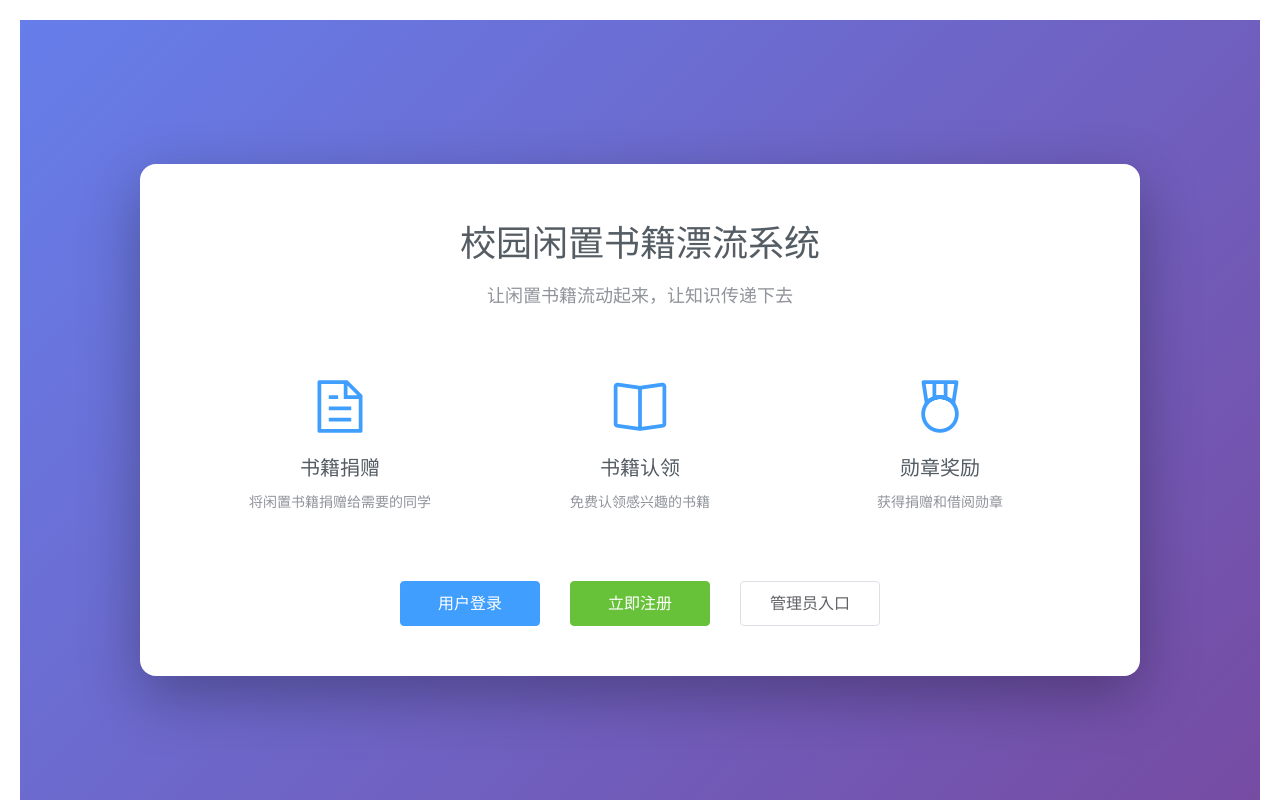
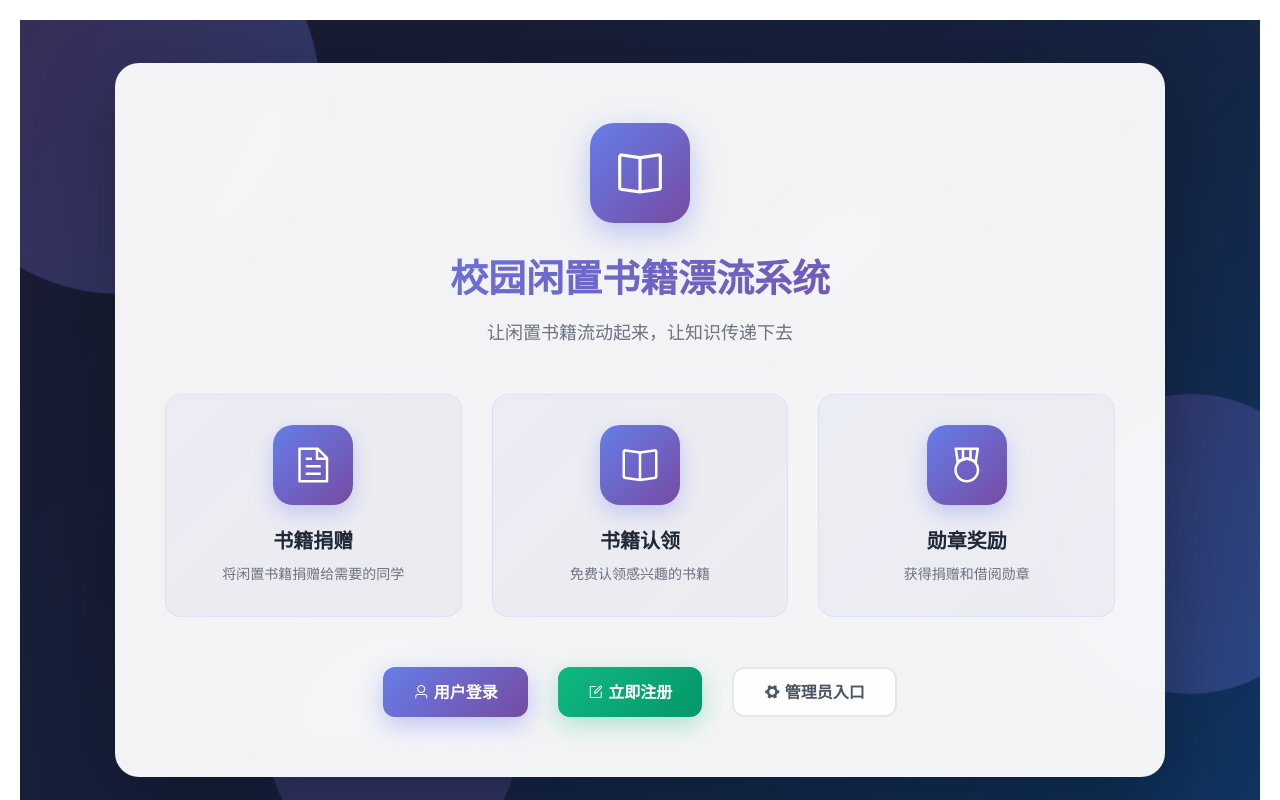
Before and after one commit to zhangqi2026/book_drift, a Nuxt app in the folder book-qianduan/: page /login in a window 1280 px wide. Built offline with nearby package versions, Linux system fonts and the light colour scheme.

Commit message:
美化登录界面

```diff
--- a/book-qianduan/pages/login.vue
+++ b/book-qianduan/pages/login.vue
@@ -1,56 +1,93 @@
   <template>
   <div class="login-container">
+    <!-- 装饰性背景元素 -->
+    <div class="bg-decoration">
+      <div class="circle circle-1"></div>
+      <div class="circle circle-2"></div>
+      <div class="circle circle-3"></div>
+      <div class="circle circle-4"></div>
+    </div>
+
     <!-- 开始界面 -->
-    <div v-if="!showLogin" class="welcome-box">
+    <div v-if="!showLogin" class="welcome-box" :class="{ 'slide-in': !showLogin }">
+      <div class="welcome-header">
+        <div class="logo-icon">
+          <i class="el-icon-reading"></i>
+        </div>
         <h1 class="welcome-title">校园闲置书籍漂流系统</h1>
         <p class="welcome-subtitle">让闲置书籍流动起来，让知识传递下去</p>
+      </div>
 
       <div class="features">
         <div class="feature-item">
+          <div class="feature-icon-wrapper">
             <i class="el-icon-document feature-icon"></i>
+          </div>
           <h3>书籍捐赠</h3>
           <p>将闲置书籍捐赠给需要的同学</p>
         </div>
         <div class="feature-item">
+          <div class="feature-icon-wrapper">
             <i class="el-icon-reading feature-icon"></i>
+          </div>
           <h3>书籍认领</h3>
           <p>免费认领感兴趣的书籍</p>
         </div>
         <div class="feature-item">
+          <div class="feature-icon-wrapper">
             <i class="el-icon-medal feature-icon"></i>
+          </div>
           <h3>勋章奖励</h3>
           <p>获得捐赠和借阅勋章</p>
         </div>
       </div>
 
       <div class="action-buttons">
-        <el-button type="primary" size="large" @click="showLogin = true">用户登录</el-button>
-        <el-button type="success" size="large" @click="goToRegister">立即注册</el-button>
-        <el-button size="large" @click="handleAdminLogin">管理员入口</el-button>
+        <el-button type="primary" size="large" @click="showLogin = true" class="btn-main">
+          <i class="el-icon-user"></i> 用户登录
+        </el-button>
+        <el-button type="success" size="large" @click="goToRegister" class="btn-secondary">
+          <i class="el-icon-edit-outline"></i> 立即注册
+        </el-button>
+        <el-button size="large" @click="handleAdminLogin" class="btn-admin">
+          <i class="el-icon-s-tools"></i> 管理员入口
+        </el-button>
       </div>
     </div>
 
     <!-- 登录界面 -->
-    <div v-else class="login-box">
+    <div v-else class="login-box" :class="{ 'slide-in': showLogin }">
+      <div class="login-header">
+        <div class="back-btn" @click="showLogin = false">
+          <i class="el-icon-arrow-left"></i>
+        </div>
         <h2 class="login-title">用户登录</h2>
+      </div>
+
       <el-form :model="userLoginForm" :rules="userLoginRules" ref="userLoginForm" class="login-form">
         <el-form-item prop="username">
-          <el-input v-model="userLoginForm.username" placeholder="请输入用户名/学号" prefix-icon="el-icon-user"></el-input>
+          <div class="input-wrapper">
+            <i class="el-icon-user input-icon"></i>
+            <el-input v-model="userLoginForm.username" placeholder="请输入用户名/学号"></el-input>
+          </div>
         </el-form-item>
         <el-form-item prop="password">
-          <el-input v-model="userLoginForm.password" type="password" placeholder="请输入密码" prefix-icon="el-icon-lock" @keyup.enter.native="handleUserLogin"></el-input>
+          <div class="input-wrapper">
+            <i class="el-icon-lock input-icon"></i>
+            <el-input v-model="userLoginForm.password" type="password" placeholder="请输入密码" @keyup.enter.native="handleUserLogin"></el-input>
+          </div>
         </el-form-item>
         <el-form-item>
-          <el-checkbox v-model="userLoginForm.remember">记住我</el-checkbox>
+          <el-checkbox v-model="userLoginForm.remember" class="remember-checkbox">记住我</el-checkbox>
         </el-form-item>
         <el-form-item>
-          <el-button type="primary" class="login-button" @click="handleUserLogin" :loading="userLoading">登录</el-button>
+          <el-button type="primary" class="login-button" @click="handleUserLogin" :loading="userLoading">
+            <span v-if="!userLoading">登 录</span>
+          </el-button>
         </el-form-item>
         <div class="login-footer">
           <span>还没有账号？</span>
-          <nuxt-link to="/register">立即注册</nuxt-link>
-          <span style="margin-left: 15px;">|</span>
-          <span style="margin-left: 15px; cursor: pointer; color: #409EFF;" @click="showLogin = false">返回首页</span>
+          <nuxt-link to="/register" class="register-link">立即注册</nuxt-link>
         </div>
       </el-form>
     </div>
@@ -258,106 +295,362 @@
   justify-content: center;
   align-items: center;
   height: 100vh;
-  background: linear-gradient(135deg, #667eea 0%, #764ba2 100%);
+  background: linear-gradient(135deg, #1a1a2e 0%, #16213e 50%, #0f3460 100%);
+  position: relative;
+  overflow: hidden;
 }
 
+/* 装饰性背景元素 */
+.bg-decoration {
+  position: absolute;
+  top: 0;
+  left: 0;
+  width: 100%;
+  height: 100%;
+  overflow: hidden;
+  z-index: 0;
+}
+
+.circle {
+  position: absolute;
+  border-radius: 50%;
+  background: linear-gradient(135deg, rgba(102, 126, 234, 0.3), rgba(118, 75, 162, 0.3));
+  animation: float 8s ease-in-out infinite;
+}
+
+.circle-1 {
+  width: 400px;
+  height: 400px;
+  top: -100px;
+  left: -100px;
+  animation-delay: 0s;
+}
+
+.circle-2 {
+  width: 300px;
+  height: 300px;
+  top: 50%;
+  right: -80px;
+  animation-delay: 2s;
+}
+
+.circle-3 {
+  width: 250px;
+  height: 250px;
+  bottom: -50px;
+  left: 20%;
+  animation-delay: 4s;
+}
+
+.circle-4 {
+  width: 200px;
+  height: 200px;
+  top: 20%;
+  left: 60%;
+  animation-delay: 6s;
+}
+
+@keyframes float {
+  0%, 100% {
+    transform: translateY(0) rotate(0deg);
+  }
+  50% {
+    transform: translateY(-30px) rotate(180deg);
+  }
+}
+
+/* 欢迎界面样式 */
 .welcome-box {
-  width: 900px;
-  padding: 50px;
-  background-color: white;
-  border-radius: 16px;
-  box-shadow: 0 20px 60px rgba(0, 0, 0, 0.3);
+  width: 950px;
+  padding: 60px 50px;
+  background: rgba(255, 255, 255, 0.95);
+  backdrop-filter: blur(20px);
+  border-radius: 24px;
+  box-shadow: 0 25px 80px rgba(0, 0, 0, 0.3);
   text-align: center;
+  position: relative;
+  z-index: 1;
+}
+
+.slide-in {
+  animation: slideIn 0.5s ease-out;
+}
+
+@keyframes slideIn {
+  from {
+    opacity: 0;
+    transform: translateY(30px) scale(0.95);
+  }
+  to {
+    opacity: 1;
+    transform: translateY(0) scale(1);
+  }
+}
+
+.welcome-header {
+  margin-bottom: 50px;
+}
+
+.logo-icon {
+  width: 100px;
+  height: 100px;
+  margin: 0 auto 25px;
+  background: linear-gradient(135deg, #667eea 0%, #764ba2 100%);
+  border-radius: 24px;
+  display: flex;
+  align-items: center;
+  justify-content: center;
+  box-shadow: 0 10px 30px rgba(102, 126, 234, 0.4);
+}
+
+.logo-icon i {
+  font-size: 50px;
+  color: white;
 }
 
 .welcome-title {
-  font-size: 36px;
-  color: #545c64;
+  font-size: 38px;
+  font-weight: 700;
+  background: linear-gradient(135deg, #667eea 0%, #764ba2 100%);
+  -webkit-background-clip: text;
+  -webkit-text-fill-color: transparent;
+  background-clip: text;
   margin-bottom: 15px;
 }
 
 .welcome-subtitle {
   font-size: 18px;
-  color: #909399;
-  margin-bottom: 50px;
+  color: #6b7280;
+  font-weight: 400;
 }
 
 .features {
   display: flex;
   justify-content: space-around;
   margin-bottom: 50px;
+  gap: 30px;
 }
 
 .feature-item {
   flex: 1;
-  padding: 20px;
+  padding: 30px 20px;
+  background: linear-gradient(135deg, rgba(102, 126, 234, 0.05) 0%, rgba(118, 75, 162, 0.05) 100%);
+  border-radius: 16px;
+  transition: all 0.3s ease;
+  border: 1px solid rgba(102, 126, 234, 0.1);
+}
+
+.feature-item:hover {
+  transform: translateY(-8px);
+  box-shadow: 0 15px 40px rgba(102, 126, 234, 0.2);
+  border-color: rgba(102, 126, 234, 0.3);
+}
+
+.feature-icon-wrapper {
+  width: 80px;
+  height: 80px;
+  margin: 0 auto 20px;
+  background: linear-gradient(135deg, #667eea 0%, #764ba2 100%);
+  border-radius: 20px;
+  display: flex;
+  align-items: center;
+  justify-content: center;
+  box-shadow: 0 8px 20px rgba(102, 126, 234, 0.3);
 }
 
 .feature-icon {
-  font-size: 60px;
-  color: #409EFF;
-  margin-bottom: 15px;
+  font-size: 40px;
+  color: white;
 }
 
 .feature-item h3 {
   font-size: 20px;
-  color: #545c64;
+  color: #1f2937;
   margin-bottom: 10px;
+  font-weight: 600;
 }
 
 .feature-item p {
   font-size: 14px;
-  color: #909399;
+  color: #6b7280;
+  line-height: 1.6;
 }
 
 .action-buttons {
   display: flex;
   gap: 20px;
   justify-content: center;
+  flex-wrap: wrap;
 }
 
 .action-buttons .el-button {
-  width: 140px;
-  height: 45px;
+  height: 50px;
   font-size: 16px;
+  font-weight: 600;
+  border-radius: 12px;
+  padding: 0 30px;
+  transition: all 0.3s ease;
 }
 
+.btn-main {
+  background: linear-gradient(135deg, #667eea 0%, #764ba2 100%);
+  border: none;
+  box-shadow: 0 8px 25px rgba(102, 126, 234, 0.4);
+}
+
+.btn-main:hover {
+  transform: translateY(-3px);
+  box-shadow: 0 12px 35px rgba(102, 126, 234, 0.5);
+}
+
+.btn-secondary {
+  background: linear-gradient(135deg, #10b981 0%, #059669 100%);
+  border: none;
+  box-shadow: 0 8px 25px rgba(16, 185, 129, 0.3);
+}
+
+.btn-secondary:hover {
+  transform: translateY(-3px);
+  box-shadow: 0 12px 35px rgba(16, 185, 129, 0.4);
+}
+
+.btn-admin {
+  background: rgba(255, 255, 255, 0.9);
+  color: #4b5563;
+  border: 2px solid #e5e7eb;
+}
+
+.btn-admin:hover {
+  border-color: #667eea;
+  color: #667eea;
+  background: rgba(102, 126, 234, 0.05);
+}
+
+/* 登录界面样式 */
 .login-box {
-  width: 450px;
-  padding: 40px;
-  background-color: white;
-  border-radius: 8px;
-  box-shadow: 0 4px 12px 0 rgba(0, 0, 0, 0.1);
+  width: 460px;
+  padding: 50px 45px;
+  background: rgba(255, 255, 255, 0.96);
+  backdrop-filter: blur(20px);
+  border-radius: 24px;
+  box-shadow: 0 25px 80px rgba(0, 0, 0, 0.3);
+  position: relative;
+  z-index: 1;
+}
+
+.login-header {
+  position: relative;
+  margin-bottom: 35px;
+}
+
+.back-btn {
+  position: absolute;
+  left: 0;
+  top: 50%;
+  transform: translateY(-50%);
+  width: 40px;
+  height: 40px;
+  background: #f3f4f6;
+  border-radius: 10px;
+  display: flex;
+  align-items: center;
+  justify-content: center;
+  cursor: pointer;
+  transition: all 0.3s ease;
+}
+
+.back-btn:hover {
+  background: #e5e7eb;
+  transform: translateY(-50%) translateX(-3px);
+}
+
+.back-btn i {
+  font-size: 20px;
+  color: #4b5563;
 }
 
 .login-title {
   text-align: center;
-  margin-bottom: 30px;
-  color: #545c64;
-  font-size: 24px;
+  font-size: 28px;
+  font-weight: 700;
+  background: linear-gradient(135deg, #667eea 0%, #764ba2 100%);
+  -webkit-background-clip: text;
+  -webkit-text-fill-color: transparent;
+  background-clip: text;
+  margin: 0;
 }
 
 .login-form {
-  margin-top: 20px;
+  margin-top: 10px;
+}
+
+.input-wrapper {
+  position: relative;
+  display: flex;
+  align-items: center;
+}
+
+.input-icon {
+  position: absolute;
+  left: 15px;
+  font-size: 20px;
+  color: #9ca3af;
+  z-index: 1;
+}
+
+.input-wrapper .el-input__inner {
+  padding-left: 45px !important;
+  height: 50px;
+  border-radius: 12px;
+  border: 2px solid #e5e7eb;
+  transition: all 0.3s ease;
+  font-size: 15px;
+}
+
+.input-wrapper .el-input__inner:focus {
+  border-color: #667eea;
+  box-shadow: 0 0 0 4px rgba(102, 126, 234, 0.1);
+}
+
+.remember-checkbox {
+  color: #6b7280;
 }
 
 .login-button {
   width: 100%;
+  height: 50px;
+  font-size: 17px;
+  font-weight: 600;
+  border-radius: 12px;
+  background: linear-gradient(135deg, #667eea 0%, #764ba2 100%);
+  border: none;
+  box-shadow: 0 8px 25px rgba(102, 126, 234, 0.4);
+  transition: all 0.3s ease;
+  margin-top: 10px;
+}
+
+.login-button:hover {
+  transform: translateY(-3px);
+  box-shadow: 0 12px 35px rgba(102, 126, 234, 0.5);
 }
 
 .login-footer {
   text-align: center;
-  margin-top: 15px;
-  font-size: 14px;
-  color: #606266;
+  margin-top: 25px;
+  font-size: 15px;
+  color: #6b7280;
 }
 
-.login-footer a {
-  color: #409EFF;
+.register-link {
+  color: #667eea;
+  font-weight: 600;
   text-decoration: none;
+  margin-left: 5px;
+  transition: all 0.3s ease;
 }
 
-.login-footer a:hover {
+.register-link:hover {
+  color: #764ba2;
   text-decoration: underline;
 }
 </style>
```
Lines whose indentation alone changed are shown as unchanged.
